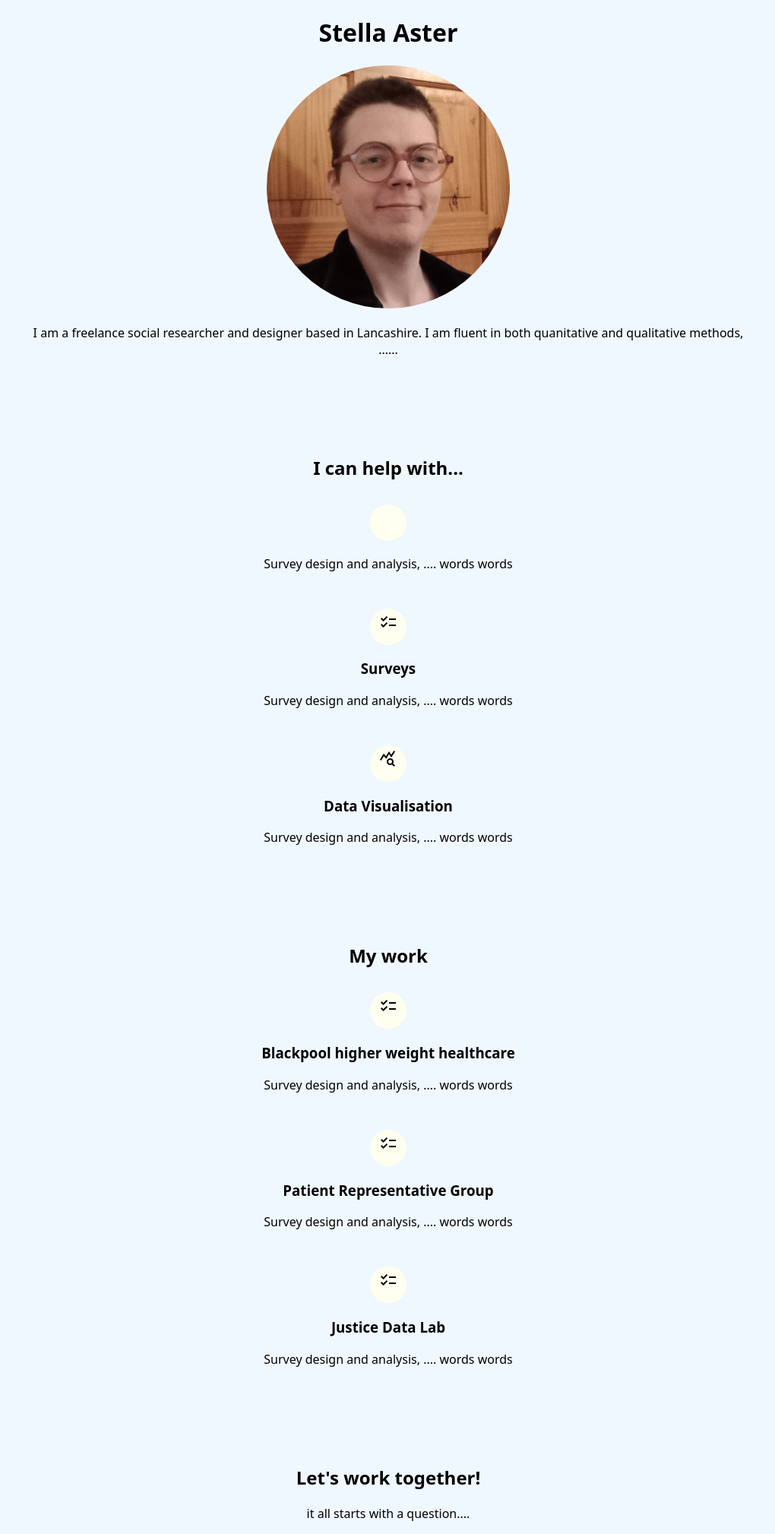
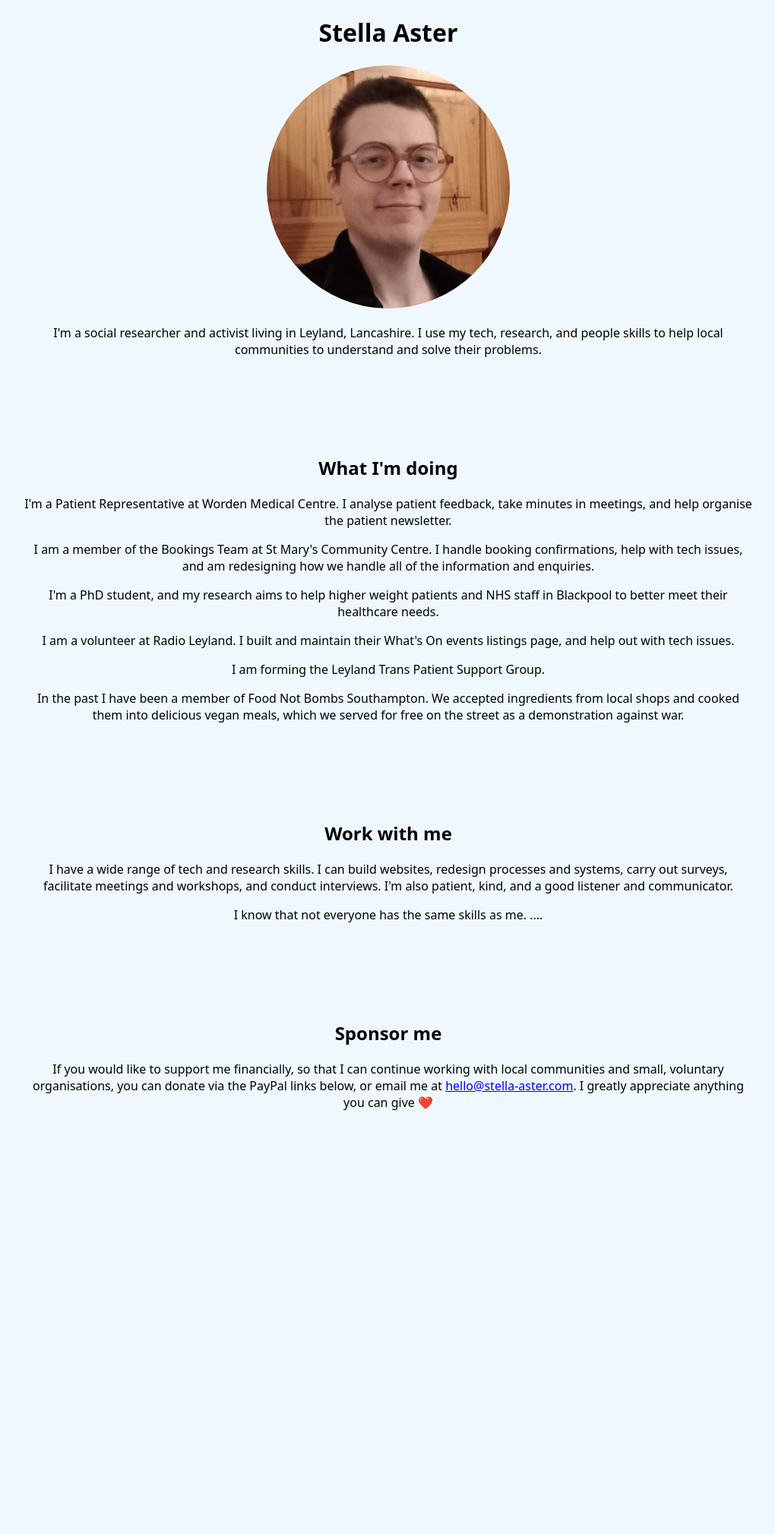
Before and after one commit to wcerfgba/stella-aster.com, a Jekyll site: the page index-draft.html, which Jekyll copies as it is, in a window 1280 px wide. Shown: the whole page at 76% size, without its empty margins (129-1149 px from the left). Built offline with Jekyll 4.4.1, drawn with Linux system fonts in a browser that asks for light colours; after the commit the page ends 1590 px from its top, so only the background shows below that.

Commit message:
Working on my prefigurative .plan style web page

```diff
--- a/index-draft.html
+++ b/index-draft.html
@@ -18,6 +18,7 @@
       body {
         font-family: sans;
         background: aliceblue;
+        margin-bottom: 8rem;
       }
 
       main {
@@ -50,63 +51,43 @@
   </head>
   <body>
     <main>
+
+      <!-- be prefigurative! -->
+
       <h1>Stella Aster</h1>
+
       <img class="me" src="me.jpg" alt="A photo of Stella, smiling.">
-      <p>I am a freelance social researcher and designer based in Lancashire. I am fluent in both quanitative and qualitative methods, ......</p>
 
-      <h2>I can help with...</h2>
-      <section class="card">
-        <p class="icon">
-          <span class="material-symbols-outlined"></span>
-        </p>
-        <h3></h3>
-        <p>Survey design and analysis, .... words words</p>
-      </section>
+      <p>I'm a social researcher and activist living in Leyland, Lancashire. I use my tech, research, and people skills to help local communities to understand and solve their problems.</p>
 
+      <h2>What I'm doing</h2>
 
+      <p>I'm a Patient Representative at Worden Medical Centre. I analyse patient feedback, take minutes in meetings, and help organise the patient newsletter.</p>
 
-      <section class="card">
-        <p class="icon">
-          <span class="material-symbols-outlined">checklist</span>
-        </p>
-        <h3>Surveys</h3>
-        <p>Survey design and analysis, .... words words</p>
-      </section>
-      <section class="card">
-        <p class="icon">
-          <span class="material-symbols-outlined">query_stats</span>
-        </p>
-        <h3>Data Visualisation</h3>
-        <p>Survey design and analysis, .... words words</p>
-      </section>
+      <p>I am a member of the Bookings Team at St Mary's Community Centre. I handle booking confirmations, help with tech issues, and am redesigning how we handle all of the information and enquiries.</p>
 
-      <h2>My work</h2>
-      <section class="card">
-        <p class="icon">
-          <span class="material-symbols-outlined">checklist</span>
-        </p>
-        <h3>Blackpool higher weight healthcare</h3>
-        <p>Survey design and analysis, .... words words</p>
-      </section>
+      <p>I'm a PhD student, and my research aims to help higher weight patients and NHS staff in Blackpool to better meet their healthcare needs.</p>
 
-      <section class="card">
-        <p class="icon">
-          <span class="material-symbols-outlined">checklist</span>
-        </p>
-        <h3>Patient Representative Group</h3>
-        <p>Survey design and analysis, .... words words</p>
-      </section>
+      <p>I am a volunteer at Radio Leyland. I built and maintain their What's On events listings page, and help out with tech issues.</p>
 
-      <section class="card">
-        <p class="icon">
-          <span class="material-symbols-outlined">checklist</span>
-        </p>
-        <h3>Justice Data Lab</h3>
-        <p>Survey design and analysis, .... words words</p>
-      </section>
+      <p>I am forming the Leyland Trans Patient Support Group.</p>
 
-      <h2>Let's work together!</h2>
-      <p>it all starts with a question....</p>
+      <!-- ETitC -->
+
+      <!-- NK? JDL? Navvies' Barge? -->
+
+      <p>In the past I have been a member of Food Not Bombs Southampton. We accepted ingredients from local shops and cooked them into delicious vegan meals, which we served for free on the street as a demonstration against war.</p>
+
+      <h2>Work with me</h2>
+
+      <p>I have a wide range of tech and research skills. I can build websites, redesign processes and systems, carry out surveys, facilitate meetings and workshops, and conduct interviews. I'm also patient, kind, and a good listener and communicator.</p>
+
+      <p>I know that not everyone has the same skills as me. ....</p>
+
+      <h2>Sponsor me</h2>
+
+      <p>If you would like to support me financially, so that I can continue working with local communities and small, voluntary organisations, you can donate via the PayPal links below, or email me at <a href="mailto:hello@stella-aster.com">hello@stella-aster.com</a>. I greatly appreciate anything you can give ❤️</p>
+
     </main>
   </body>
 </html>
```
